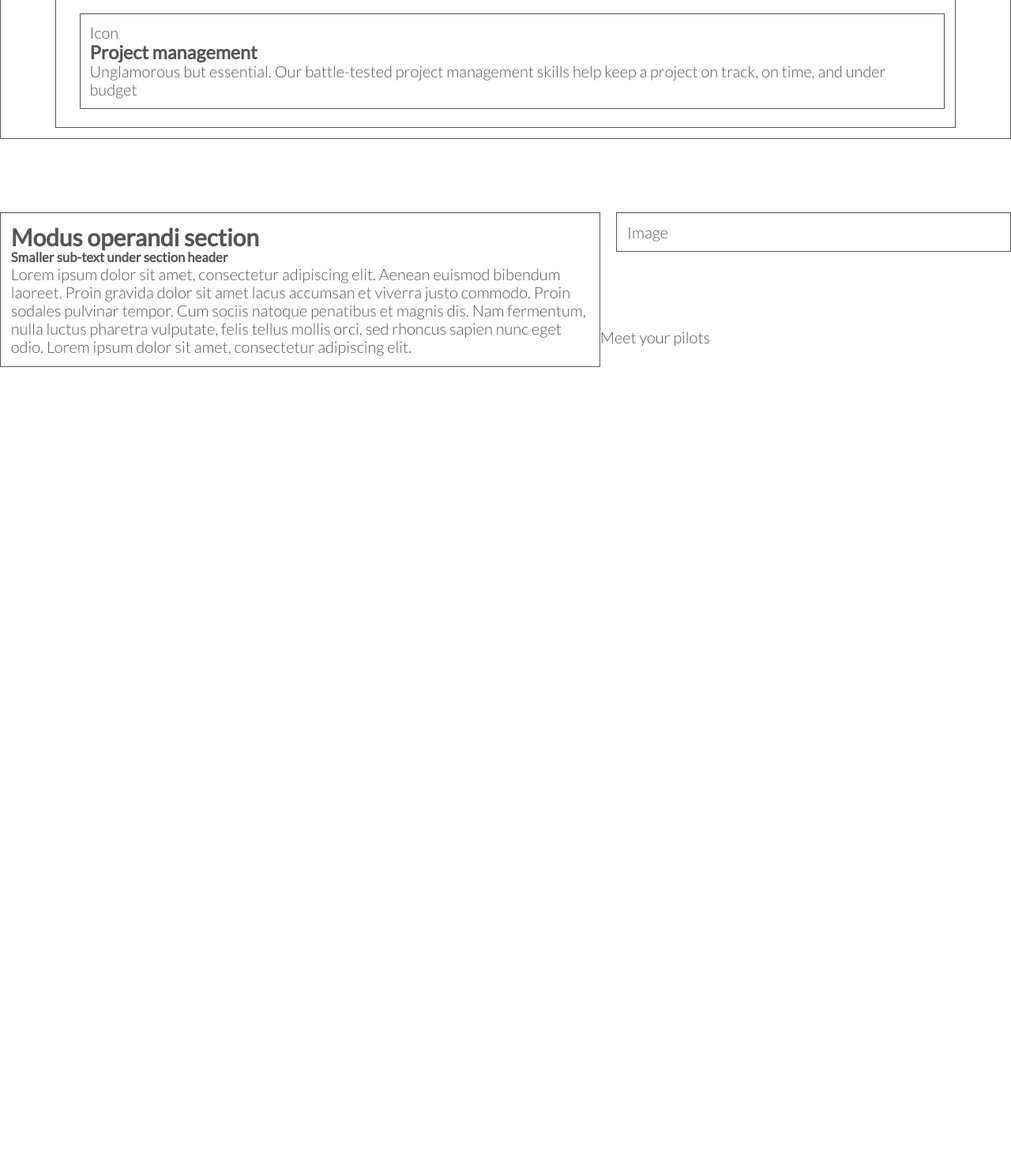
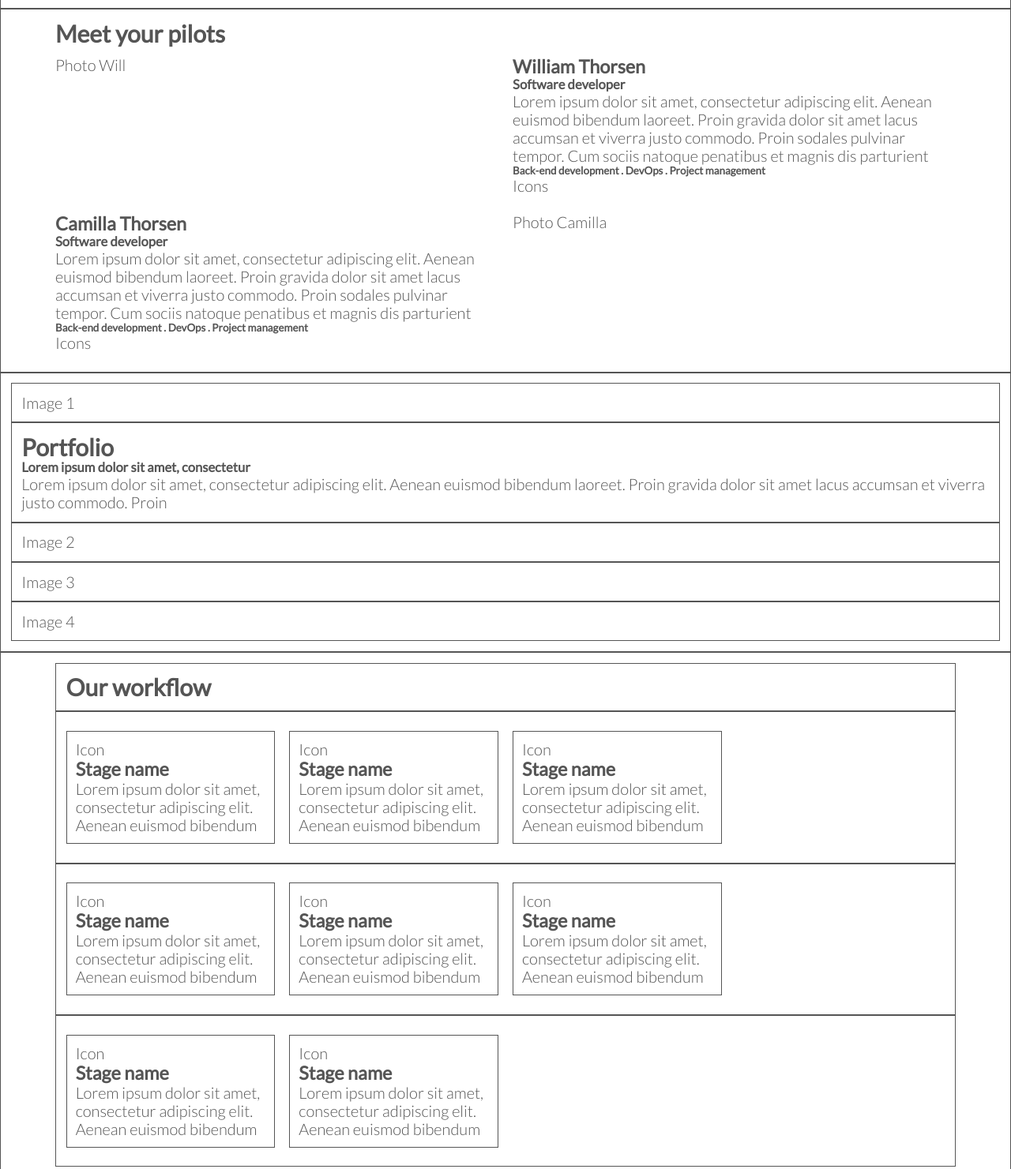
Before and after one commit to skypilot-dev/skypilot-site.1, a website: page public/index.html in a window 1280 px wide. Shown: the part 1162-2643 px from the top of the page at 79% size. Before the commit the page ends 1681 px from the top, so only its background shows below. Drawn offline with Linux system fonts and the light colour scheme.

Commit message:
Add more basic html structure to landing page

```diff
--- a/public/index.html
+++ b/public/index.html
@@ -49,7 +49,8 @@
 <section class="box">
   <div class="box row">
     <h2>Our services</h2>
-    <div class="box col span 1 of 3">
+    <div class="row">
+      <div class="box col span-1-of-3">
         Icon
         <h3>User-experience design</h3>
         <p>
@@ -57,7 +58,7 @@
           We do user experience right, from start to finish
         </p>
       </div>
-    <div class="box col span 1 of 3">
+      <div class="box col span-1-of-3">
         Icon
         <h3>User-interface design</h3>
         <p>
@@ -65,7 +66,7 @@
           it longer than it has to be
         </p>
       </div>
-    <div class="box col span 1 of 3">
+      <div class="box col span-1-of-3">
         Icon
         <h3>Front-end development</h3>
         <p>
@@ -73,7 +74,9 @@
           (With a bit of persuasion, we'll write the same interface in React)
         </p>
       </div>
-    <div class="box col span 1 of 3">
+    </div>
+    <div class="row">
+      <div class="box col span-1-of-3">
         Icon
         <h3>Back-end development</h3>
         <p>
@@ -81,14 +84,14 @@
           rigorously tested, easily adaptable and maintainable code
         </p>
       </div>
-    <div class="box col span 1 of 3">
+      <div class="box col span-1-of-3">
         Icon
         <h3>DevOps</h3>
         <p>
           When everything is automated, nothing is left to chance
         </p>
       </div>
-    <div class="box col span 1 of 3">
+      <div class="box col span-1-of-3">
         Icon
         <h3>Project management</h3>
         <p>
@@ -97,9 +100,11 @@
         </p>
       </div>
     </div>
+  </div>
 </section>
 
-<section>
+<section class="box">
+  <div class="row">
     <div class="box col span-3-of-5">
       <h2>Modus operandi section</h2>
       <h5>Smaller sub-text under section header</h5>
@@ -111,12 +116,179 @@
     </div>
     <div class="box col span-2-of-5">Image
     </div>
+  </div>
 </section>
 
-<section>
-  Meet your pilots
+<section class="box">
+  <div class="row">
+    <h2>Meet your pilots</h2>
+  </div>
+  <div class="row">
+    <div class="col span-1-of-2">
+      Photo Will
+    </div>
+    <div class="col span-1-of-2">
+      <h3>William Thorsen</h3>
+      <h5>Software developer</h5>
+      <p>Lorem ipsum dolor sit amet, consectetur adipiscing elit. Aenean euismod bibendum laoreet. Proin gravida dolor sit amet lacus accumsan et viverra justo commodo. Proin sodales pulvinar tempor. Cum sociis natoque penatibus et magnis dis parturient</p>
+      <h6>Back-end development . DevOps . Project management</h6>
+      <div>
+        Icons
+      </div>
+    </div>
+  </div>
+  <div class="row">
+    <div class="col span-1-of-2">
+      <h3>Camilla Thorsen</h3>
+      <h5>Software developer</h5>
+      <p>Lorem ipsum dolor sit amet, consectetur adipiscing elit. Aenean euismod bibendum laoreet. Proin gravida dolor sit amet lacus accumsan et viverra justo commodo. Proin sodales pulvinar tempor. Cum sociis natoque penatibus et magnis dis parturient</p>
+      <h6>Back-end development . DevOps . Project management</h6>
+      <div>
+        Icons
+      </div>
+    </div>
+    <div class="col span-1-of-2">
+      Photo Camilla
+    </div>
+  </div>
 </section>
+
+<section class="box">
+  <div class="box">
+    Image 1
+  </div>
+  <div class="box">
+    <h2>Portfolio</h2>
+    <h5>Lorem ipsum dolor sit amet, consectetur</h5>
+    <p>
+      Lorem ipsum dolor sit amet, consectetur adipiscing elit. Aenean euismod bibendum laoreet. Proin gravida dolor sit amet lacus accumsan et viverra justo commodo. Proin</p>
+  </div>
+  <div class="box">
+    Image 2
+  </div>
+  <div class="box">
+    Image 3
+  </div>
+  <div class="box">
+    Image 4
+  </div>
+</section>
+
+<section class="box">
+  <div class="box row">
+    <h2>Our workflow</h2>
+  </div>
+  <div class="box row">
+    <div class="box col span-1-of-4">
+      Icon
+      <h3>Stage name</h3>
+      <p>Lorem ipsum dolor sit amet, consectetur adipiscing elit. Aenean euismod bibendum</p>
+    </div>
+    <div class="box col span-1-of-4">
+      Icon
+      <h3>Stage name</h3>
+      <p>Lorem ipsum dolor sit amet, consectetur adipiscing elit. Aenean euismod bibendum</p>
+    </div>
+    <div class="box col span-1-of-4">
+      Icon
+      <h3>Stage name</h3>
+      <p>Lorem ipsum dolor sit amet, consectetur adipiscing elit. Aenean euismod bibendum</p>
+    </div>
+  </div>
+  <div class="box row">
+    <div class="box col span-1-of-4">
+      Icon
+      <h3>Stage name</h3>
+      <p>Lorem ipsum dolor sit amet, consectetur adipiscing elit. Aenean euismod bibendum</p>
+    </div>
+    <div class="box col span-1-of-4">
+      Icon
+      <h3>Stage name</h3>
+      <p>Lorem ipsum dolor sit amet, consectetur adipiscing elit. Aenean euismod bibendum</p>
+    </div>
+    <div class="box col span-1-of-4">
+      Icon
+      <h3>Stage name</h3>
+      <p>Lorem ipsum dolor sit amet, consectetur adipiscing elit. Aenean euismod bibendum</p>
+    </div>
+  </div>
+  <div class="box row">
+    <div class="box col span-1-of-4">
+      Icon
+      <h3>Stage name</h3>
+      <p>Lorem ipsum dolor sit amet, consectetur adipiscing elit. Aenean euismod bibendum</p>
+    </div>
+    <div class="box col span-1-of-4">
+      Icon
+      <h3>Stage name</h3>
+      <p>Lorem ipsum dolor sit amet, consectetur adipiscing elit. Aenean euismod bibendum</p>
+    </div>
+  </div>
+</section>
+
+
+<section class="box">
+  <div class="box row">
+    <form method="post" action="#" class="contact-form">
+      <div class="col span-1-of-2">
+        <h2>Contact us</h2>
+        <div class="box">
+          <label for="name">Name</label>
+          <input type="text" name="name" id="name" placeholder="Your name" required>
+        </div>
+        <div class="box">
+          <label for="email">Email</label>
+          <input type="email" name="email" id="email" placeholder="Your email" required>
+        </div>
+        <div class="box">
+          <label for="message">Drop us a line</label>
+          <textarea id="message" name="message" placeholder="Your message"></textarea>
+        </div>
+        <div class="box">
+          Button
+        </div>
+      </div>
+    </form>
+  </div>
+</section>
+
 <footer>
+  <div class="row">
+    <div class="box col span-1-of-4">
+      <div>
+        Image<br>SkyPilot
+      </div>
+      <div>
+        Lorem ipsum dolor sit amet, consectetur adipiscing elit. Aenean euismod bibendum laoreet. Proin gravida dolor sit amet lacus accumsan.
+      </div>
+    </div>
+    <div class="box col span-1-of-4">
+      <h4>MENU</h4>
+      <ul>
+        <li>Portfolio</li>
+        <li>About</li>
+        <li>Contact us</li>
+      </ul>
+    </div>
+    <div class="box col span-1-of-4">
+      <h4>SOCIAL</h4>
+      <ul>
+        <li>Github</li>
+        <li>LinkedIn</li>
+        <li>Twitter</li>
+      </ul>
+    </div>
+    <div class="box col span-1-of-4">
+      <h4>INFO</h4>
+      <ul>
+        <li>Terms & conditions</li>
+        <li>Privacy policy</li>
+      </ul>
+    </div>
+  </div>
+  <div class="box row">
+    Back to top
+  </div>
 </footer>
 </body>
 </html>
```
Lines whose indentation alone changed are shown as unchanged.
